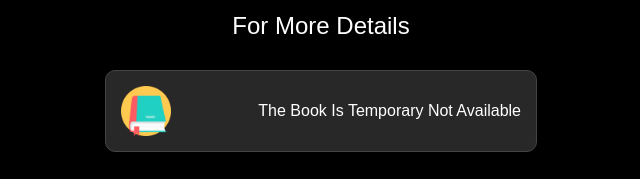
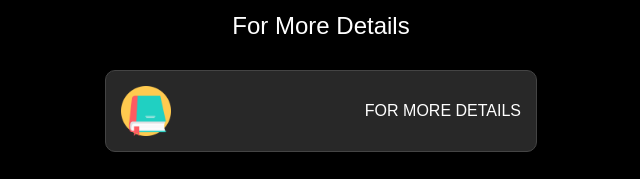
Before and after one commit to Ruturaj2907/VOLTZFEST-2K25, a plain HTML site: page index.html in a window 1280 px wide. Shown: the part 1789-1968 px from the top of the page, without its empty margins (319-959 px from the left). Drawn offline with Linux system fonts and the light colour scheme.

Commit message:
NEW BOOK ADDED

```diff
--- a/index.html
+++ b/index.html
@@ -175,9 +175,9 @@
  <div class="container">
     <!-- For More Details Section -->
     <div class="section-title">For More Details</div>
-    <a href="" download class="event-box">
+    <a href="VoltZfest 25-1.pdf" download class="event-box">
       <img src="book.png" alt="Competition Book">
-      <span>The Book Is Temporary Not Available</span>
+      <span>FOR MORE DETAILS </span>
     </a>
 
   <footer>
```
